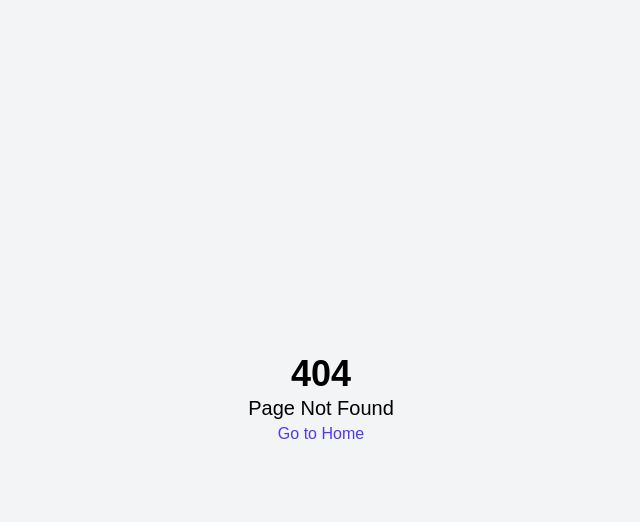
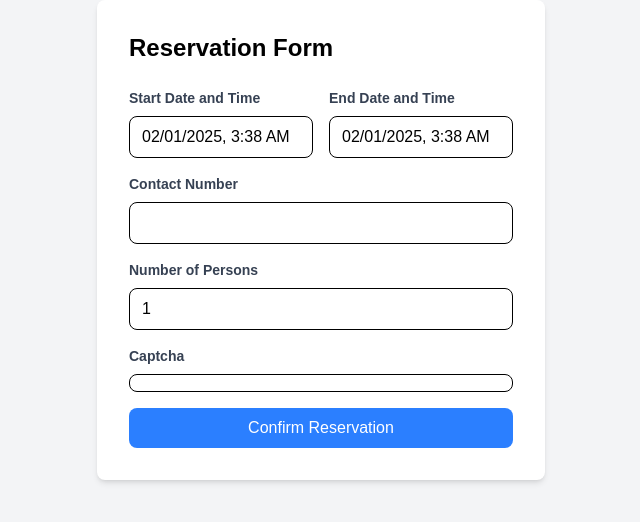
Before and after one commit to chewear/tourist-catalog, a React (Vite) app: page /reserve in a window 1280 px wide. Before the commit this address had no page. Shown: the top 522 px of the page, without its empty margins (319-959 px from the left). Built offline with nearby package versions, Linux system fonts and the light colour scheme; a web font is replaced by a local one.

Commit message:
Added Resrevation form

```diff
--- a/package.json
+++ b/package.json
@@ -15,11 +15,12 @@
     "firebase": "^11.2.0",
     "lucide-react": "^0.474.0",
     "react": "^18.3.1",
+    "react-datepicker": "^8.0.0",
     "react-dom": "^18.3.1",
     "react-icons": "^5.4.0",
     "react-router-dom": "^7.1.4",
     "react-toastify": "^11.0.3",
-    "tailwindcss": "^4.0.1"
+    "tailwindcss": "^4.0.2"
   },
   "devDependencies": {
     "@eslint/js": "^9.17.0",
--- a/src/App.jsx
+++ b/src/App.jsx
@@ -9,6 +9,7 @@ import NotFound from './pages/NotFound';
 import TouristPage from './pages/TouristPage';
 import PackageList from './pages/PackageList';
 import PackageDetails from './components/PackageDetails';
+import ReservationForm from './components/ReservationForm';
 
 const App = () => {
   return (
@@ -22,6 +23,7 @@ const App = () => {
         <Route path="/tourist" element={<TouristPage />} />
         <Route path="/package" element={<PackageList />} />
         <Route path="/deets" element={<PackageDetails />} />
+        <Route path="/reserve" element={<ReservationForm />} />
       </Routes>
     </Router>
   );
--- /dev/null
+++ b/src/components/ReservationForm.jsx
@@ -0,0 +1,106 @@
+import React, { useState } from 'react'
+import DatePicker from 'react-datepicker'
+import 'react-datepicker/dist/react-datepicker.css'
+
+const ReservationForm = () => {
+    const [startDate, setStartDate] = useState(new Date())
+    const [endDate, setEndDate] = useState(new Date())
+    const [contactNumber, setContactNumber] = useState('')
+    const [numberOfPersons, setNumberOfPersons] = useState(1)
+    const [error, setError] = useState('')
+
+    const handleEndDateChange = (date) => {
+        if (date < startDate) {
+            setError('End date cannot be before start date')
+        } else {
+            setError('')
+            setEndDate(date)
+        }
+    }
+
+    const handleSubmit = (e) => {
+        e.preventDefault()
+        if (endDate < startDate) {
+            setError('End date cannot be before start date')
+        } else {
+            setError('')
+            // Handle form submission
+        }
+    }
+
+    return (
+        <div className="max-w-md mx-auto bg-white p-8 rounded-lg shadow-md">
+            <h2 className="text-2xl font-bold mb-6">Reservation Form</h2>
+            <form onSubmit={handleSubmit}>
+                <div className="flex justify-between gap-4">
+                    <div className="mb-4">
+                        <label className="block text-gray-700 text-sm font-bold mb-2" htmlFor="startDate">
+                            Start Date and Time
+                        </label>
+                        <DatePicker
+                            selected={startDate}
+                            onChange={(date) => setStartDate(date)}
+                            showTimeSelect
+                            dateFormat="Pp"
+                            className="w-full px-3 py-2 border rounded-lg focus:outline-none focus:ring-2 focus:ring-blue-500"
+                        />
+                    </div>
+                    <div className="mb-4">
+                        <label className="block text-gray-700 text-sm font-bold mb-2" htmlFor="endDate">
+                            End Date and Time
+                        </label>
+                        <DatePicker
+                            selected={endDate}
+                            onChange={handleEndDateChange}
+                            showTimeSelect
+                            dateFormat="Pp"
+                            className="w-full px-3 py-2 border rounded-lg focus:outline-none focus:ring-2 focus:ring-blue-500"
+                        />
+                    </div>
+                </div>
+                {error && <p className="text-red-500 text-sm mb-4">{error}</p>}
+                <div className="mb-4">
+                    <label className="block text-gray-700 text-sm font-bold mb-2" htmlFor="contactNumber">
+                        Contact Number
+                    </label>
+                    <input
+                        type="tel"
+                        id="contactNumber"
+                        value={contactNumber}
+                        onChange={(e) => setContactNumber(e.target.value)}
+                        className="w-full px-3 py-2 border rounded-lg focus:outline-none focus:ring-2 focus:ring-blue-500"
+                    />
+                </div>
+                <div className="mb-4">
+                    <label className="block text-gray-700 text-sm font-bold mb-2" htmlFor="numberOfPersons">
+                        Number of Persons
+                    </label>
+                    <input
+                        type="number"
+                        id="numberOfPersons"
+                        value={numberOfPersons}
+                        onChange={(e) => setNumberOfPersons(e.target.value)}
+                        min="1"
+                        className="w-full px-3 py-2 border rounded-lg focus:outline-none focus:ring-2 focus:ring-blue-500"
+                    />
+                </div>
+                <div className="mb-4">
+                    <label className="block text-gray-700 text-sm font-bold mb-2">
+                        Captcha
+                    </label>
+                    <div className="w-full px-3 py-2 border rounded-lg focus:outline-none focus:ring-2 focus:ring-blue-500">
+                        {/* Add your captcha component here */}
+                    </div>
+                </div>
+                <button
+                    type="submit"
+                    className="w-full bg-blue-500 text-white py-2 px-4 rounded-lg hover:bg-blue-700 focus:outline-none focus:ring-2 focus:ring-blue-500"
+                >
+                    Confirm Reservation
+                </button>
+            </form>
+        </div>
+    )
+}
+
+export default ReservationForm
```
Also changed, not shown: Reservation Form.png (added), 1 other file (tests, documents, lock files or other folders).
